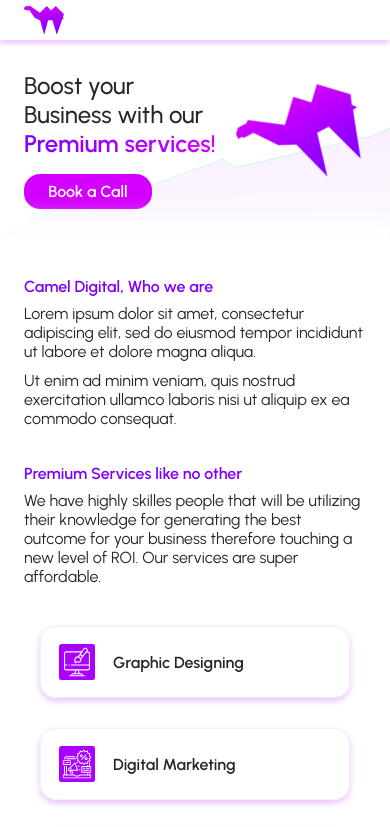
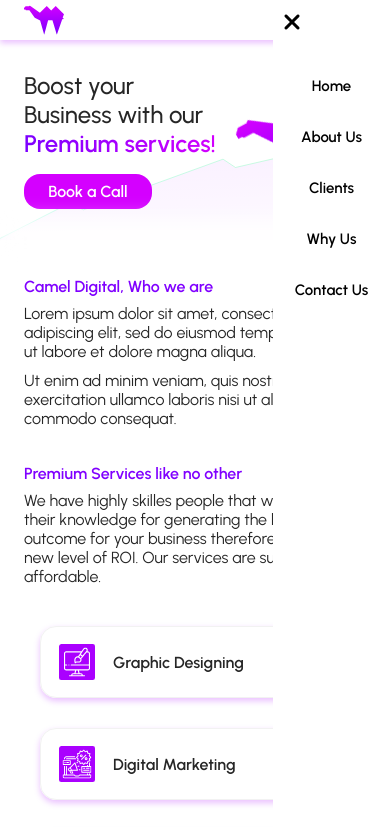
Before and after one commit to kartiksharma0047/Camel_Webpage_Html, a plain HTML site: page index.html in a window 390 px wide. Both pictures are taken after a click on the icon 345 px from the left and 20 px from the top of the page. Shown: the top 827 px of the page. Drawn offline with Linux system fonts and the light colour scheme.

Commit message:
Update index.html

```diff
--- a/index.html
+++ b/index.html
@@ -27,7 +27,7 @@
             </ul>
             <div class='HamburgerIcon'>
                 <i class="fa-solid fa-bars"></i>
-                <div class="HamburgerMenu hidden">
+                <div class="HamburgerMenu">
                     <i class="fa-solid fa-xmark hidden"></i>
                     <ul>
                         <li><button data-custom="Home">Home</button></li>
```
